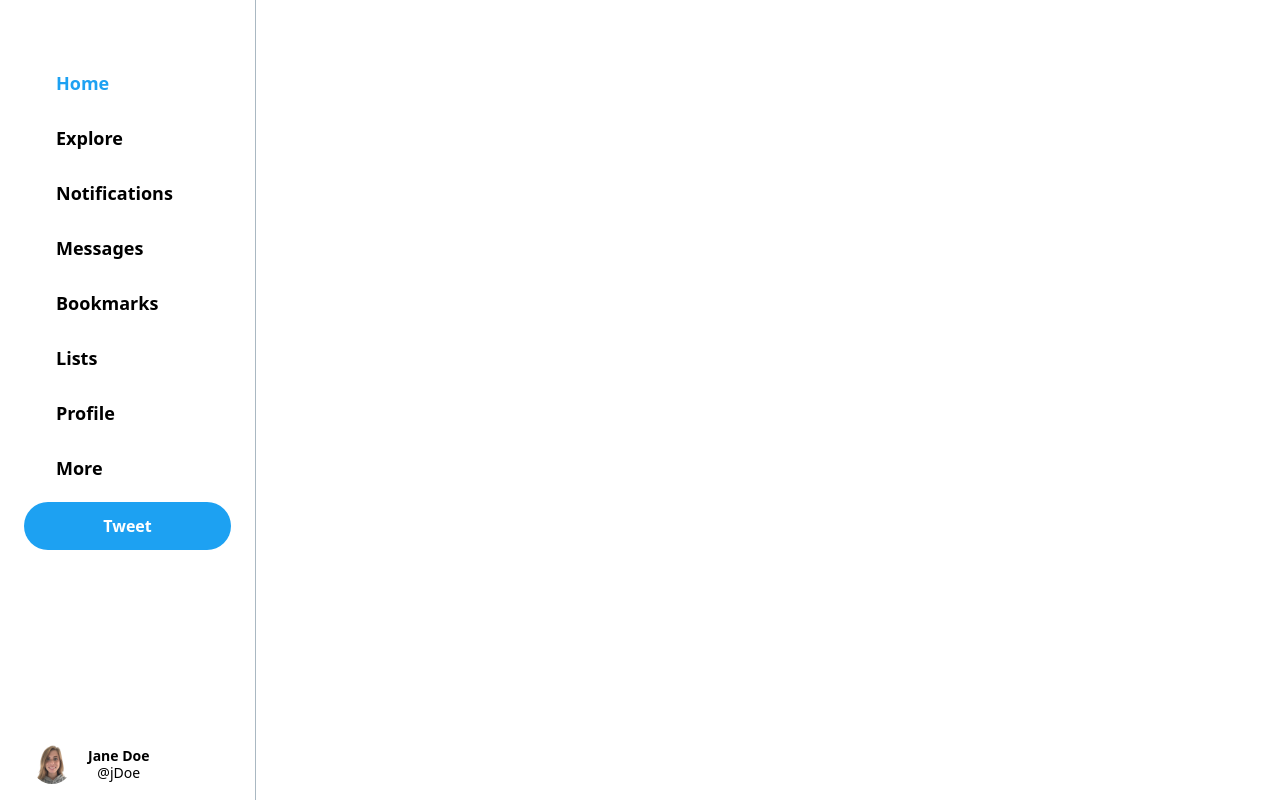
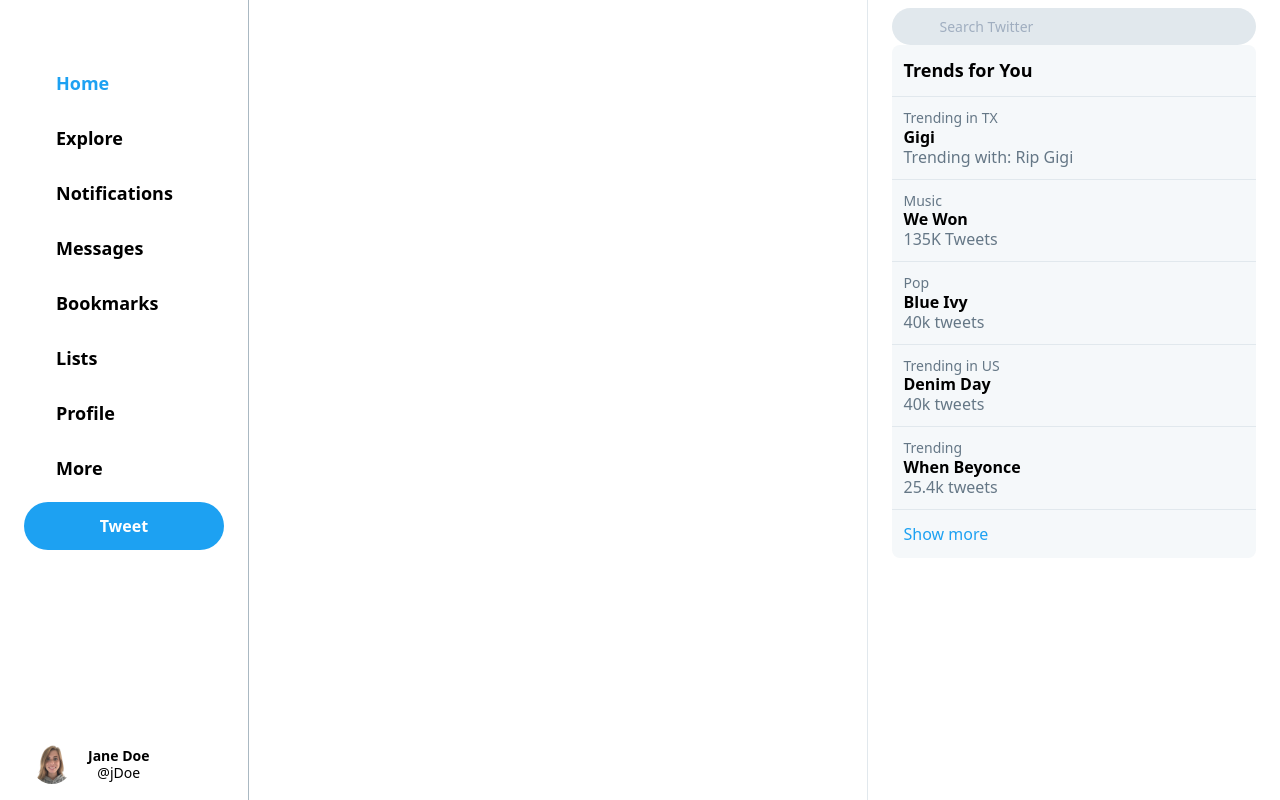
Before and after one commit to adawag-jef/twitter-clone-tailwindcss-react, a React (Create React App) app: page / in a window 1280 px wide. Built offline with nearby package versions, Linux system fonts and the light colour scheme; the HTML template or start-up script is replaced by a standard one.

Commit message:
trending card section

```diff
--- a/src/App.js
+++ b/src/App.js
@@ -12,6 +12,14 @@
     { icon: "fas fa-clipboard-list", title: "Lists", id: "lists" },
     { icon: "far fa-user", title: "Profile", id: "profile" },
     { icon: "fas fa-ellipsis-h", title: "More", id: "more" },
+  ];
+
+  const trending = [
+    { top: "Trending in TX", title: "Gigi", bottom: "Trending with: Rip Gigi" },
+    { top: "Music", title: "We Won", bottom: "135K Tweets" },
+    { top: "Pop", title: "Blue Ivy", bottom: "40k tweets" },
+    { top: "Trending in US", title: "Denim Day", bottom: "40k tweets" },
+    { top: "Trending", title: "When Beyonce", bottom: "25.4k tweets" },
   ];
 
   const [id, setId] = useState("home");
@@ -95,6 +103,44 @@
           )}
         </div>
       </div>
+
+      {/* tweets */}
+      <div className="w-1/2 h-full "></div>
+
+      {/* trending */}
+      <div className="w-1/3 h-full border-l border-lighter py-2 px-6 overflow-y-scroll relative">
+        <input
+          type="text"
+          className="pl-12 rounded-full w-full p-2 bg-lighter text-sm focus:outline-none"
+          placeholder="Search Twitter"
+        />
+        <i className="fas fa-search absolute left-0 top-0 mt-5 ml-12 text-sm text-light"></i>
+        <div className="w-full rounded-lg bg-lightest ">
+          <div className="flex items-center justify-between p-3">
+            <p className="text-lg font-bold">Trends for You</p>
+            <i className="fas fa-cog text-lg text-blue"></i>
+          </div>
+          {trending.map((trend) => (
+            <button className="w-full flex justify-between hover:bg-lighter p-3 border-t border-lighter">
+              <div>
+                <p className="text-sm text-left leading-tight text-dark">
+                  {trend.top}
+                </p>
+                <p className="font-bold text-left leading-tight">
+                  {trend.title}
+                </p>
+                <p className="text-left leading-tight text-dark">
+                  {trend.bottom}
+                </p>
+              </div>
+              <i className="fas fa-angle-down text-lg text-dark"></i>
+            </button>
+          ))}
+          <button className="w-full p-3 hover:bg-lighter text-left text-blue border-t border-lighter">
+            Show more
+          </button>
+        </div>
+      </div>
     </div>
   );
 }
```
